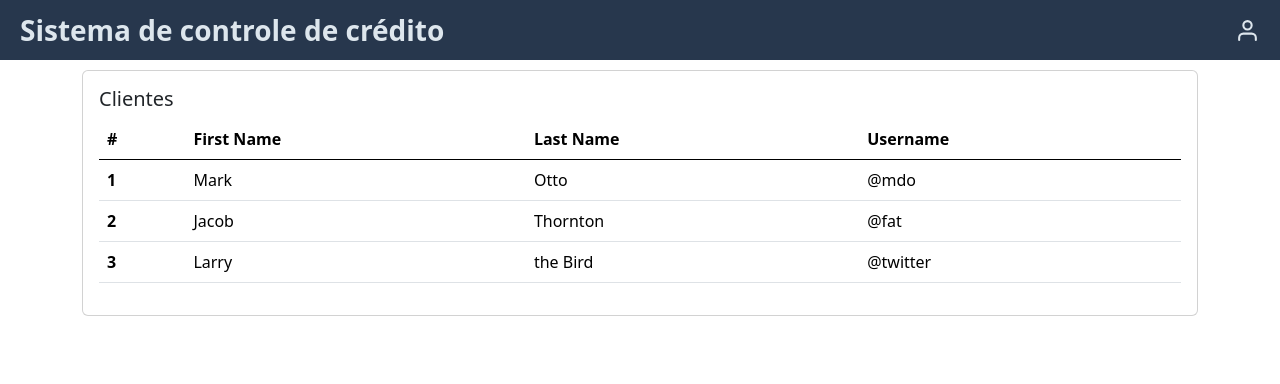
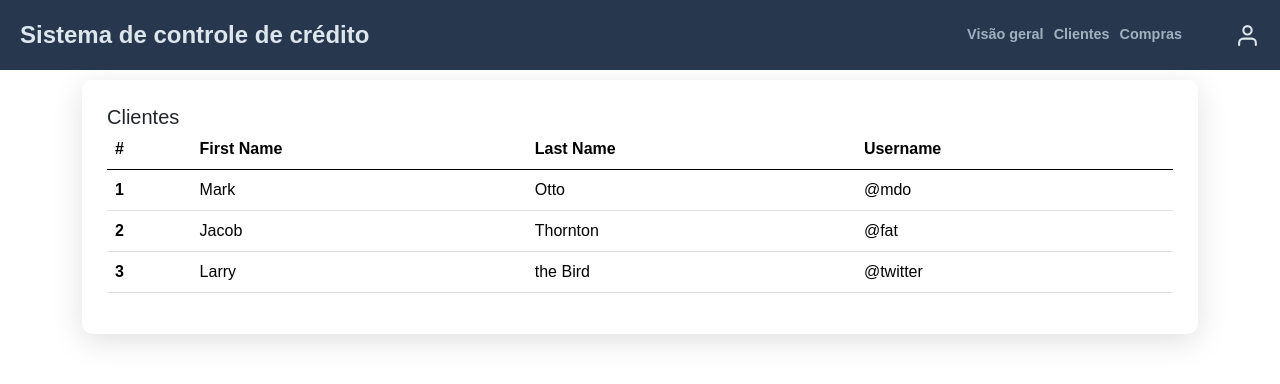
Before and after one commit to FranciscoGSilverio/Fetin-CreditControl, a React (Vite) app in the folder webapp/: page / in a window 1280 px wide. Shown: the top 384 px of the page. Built offline with nearby package versions, Linux system fonts and the light colour scheme.

Commit message:
Default Card fixes and pages links on the navbar

```diff
--- a/webapp/index.html
+++ b/webapp/index.html
@@ -7,9 +7,9 @@
 
     <!-- Bootstrap -->
     <link
-    rel="stylesheet"
-    href="https://cdn.jsdelivr.net/npm/bootstrap@5.1.0/dist/css/bootstrap.min.css"
-  />
+      rel="stylesheet"
+      href="https://cdn.jsdelivr.net/npm/bootstrap@5.1.0/dist/css/bootstrap.min.css"
+    />
 
     <!-- Import das fontes -->
     <link rel="preconnect" href="https://fonts.googleapis.com" />
--- a/webapp/src/App.tsx
+++ b/webapp/src/App.tsx
@@ -3,8 +3,8 @@ import { Route, Routes } from "react-router-dom";
 import PaginaClientes from "./pages/PaginaClientes";
 import Navbar from "./components/Navbar";
 
+import "bootstrap/dist/css/bootstrap.min.css";
 import "./styles/global.css";
-import "bootstrap/dist/css/bootstrap.min.css";
 
 import { Container } from "react-bootstrap";
 
--- /dev/null
+++ b/webapp/src/components/Common/DefaultCard.tsx
@@ -0,0 +1,18 @@
+import * as React from "react";
+import styled from "styled-components";
+
+const ShadowedCard = styled.div`
+  box-shadow: rgba(100, 100, 111, 0.2) 0px 7px 29px 0px;
+  padding: 25px;
+  border-radius: 10px;
+`;
+
+type DefaultCardProps = {
+  children: React.ReactNode;
+};
+
+const DefaultCard = ({ children }: DefaultCardProps) => {
+  return <ShadowedCard>{children}</ShadowedCard>;
+};
+
+export default DefaultCard;
--- a/webapp/src/components/Navbar.tsx
+++ b/webapp/src/components/Navbar.tsx
@@ -1,12 +1,10 @@
-import React from "react";
 import styled from "styled-components";
-
 import { FiUser } from "react-icons/fi";
 
 const Nav = styled.nav`
   color: #dde6ed;
   width: 100vw;
-  height: 60px;
+  height: 70px;
   padding: 8px 20px;
   background-color: #27374d;
   position: fixed;
@@ -17,13 +15,32 @@ const Nav = styled.nav`
 `;
 
 const NavTitle = styled.span`
-  font-size: 1.75rem;
+  font-size: 1.5rem;
   font-weight: bold;
   flex-grow: 1;
 `;
 
 const NavPlaceholder = styled.div`
-  height: 60px;
+  height: 70px;
+`;
+
+const NavLink = styled.a`
+  color: #9db2bf;
+  text-decoration: none;
+  font-size: 0.9rem;
+  font-weight: bold;
+  margin: 0 5px;
+
+  border-bottom: 0px solid #526d82;
+
+  transition: 0.5s;
+
+  &:hover {
+    /* text-decoration: underline; */
+    border-bottom: 1px solid #526d82;
+    color: #526d82;
+    cursor: pointer;
+  }
 `;
 
 const Navbar = () => {
@@ -31,7 +48,12 @@ const Navbar = () => {
     <>
       <Nav>
         <NavTitle>Sistema de controle de crédito</NavTitle>
-        <div className="d-flex">
+        <div className="d-flex align-items-center">
+          <div className="d-flex align-items-center mx-5">
+            <NavLink>Visão geral</NavLink>
+            <NavLink>Clientes</NavLink>
+            <NavLink>Compras</NavLink>
+          </div>
           <FiUser size={25} style={{ cursor: "pointer" }} />
         </div>
       </Nav>
--- a/webapp/src/pages/PaginaClientes.tsx
+++ b/webapp/src/pages/PaginaClientes.tsx
@@ -1,17 +1,16 @@
 import React from "react";
 import ClientesTable from "../components/Clientes/ClientesTable";
-import { Card, CardBody, CardTitle } from "reactstrap";
+import { CardBody, CardTitle } from "reactstrap";
+import DefaultCard from "../components/Common/DefaultCard";
 
 const PaginaClientes = () => {
   return (
-    <>
-      <Card>
-        <CardBody>
-          <CardTitle tag="h5">Clientes</CardTitle>
-          <ClientesTable />
-        </CardBody>
-      </Card>
-    </>
+    <DefaultCard>
+      <CardBody>
+        <CardTitle tag="h5">Clientes</CardTitle>
+        <ClientesTable />
+      </CardBody>
+    </DefaultCard>
   );
 };
 
--- a/webapp/src/styles/global.css
+++ b/webapp/src/styles/global.css
@@ -1,3 +1,3 @@
 body {
-  font-family: "Poppins", sans-serif;
+  font-family: "Rubik", sans-serif;
 }
```
Also changed, not shown: package.json (added, +21 -0 lines), webapp/src/components/Clientes/ClientesTable.tsx (+17 -50 lines).
